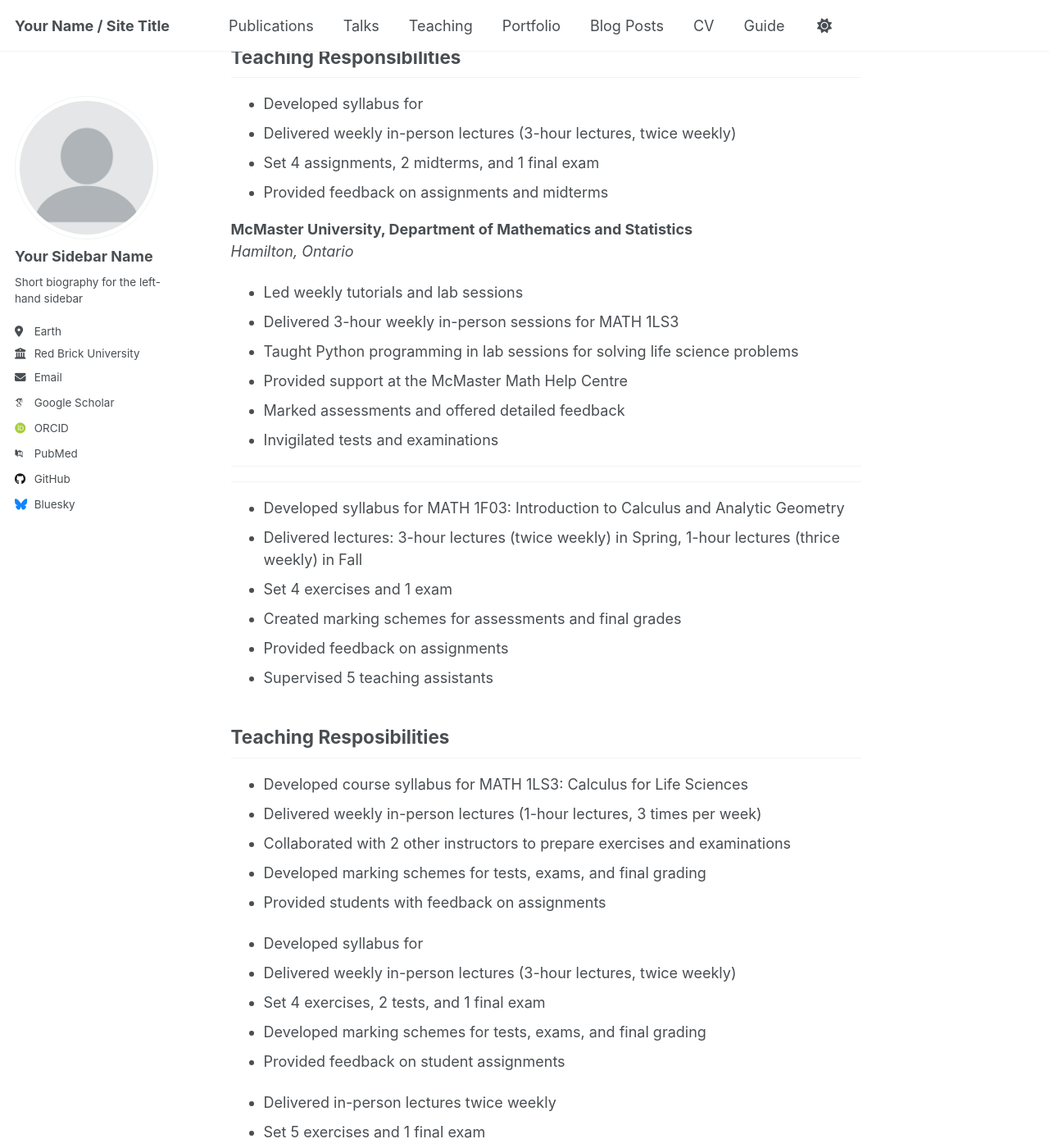
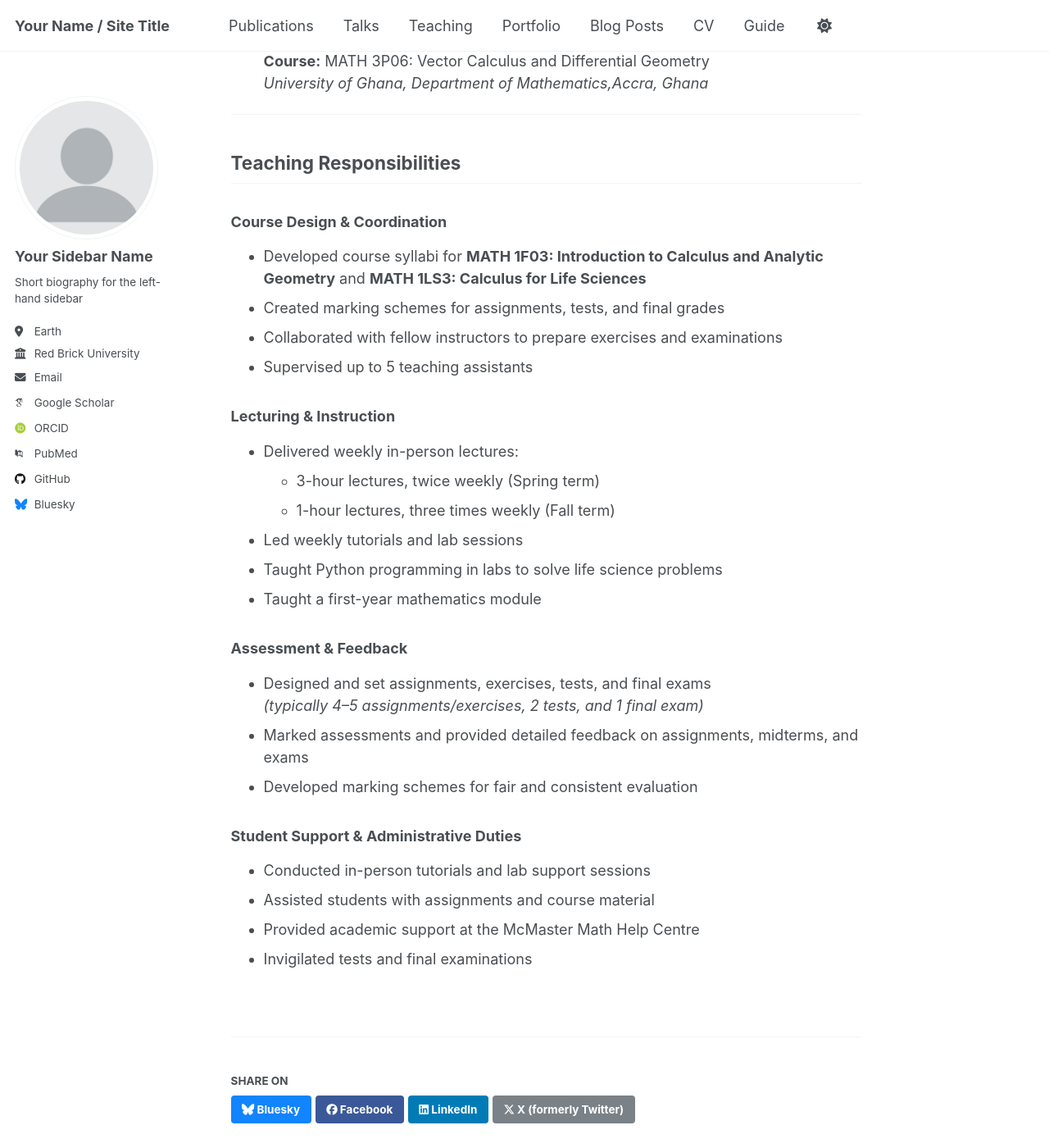
Before and after one commit to magronah/magronah.github.io, a Jekyll site: the page built from _teaching/2025-spring-teaching-2.md, in a window 1280 px wide and 1400 px high, scrolled down 909 px. Shown: the whole window at 82% size. Built offline with Jekyll 4.4.1, drawn with Linux system fonts in a browser that asks for light colours; some web fonts are replaced; some of the changed text lies outside the part shown.

Commit message:
teaching

```diff
--- a/_teaching/2025-spring-teaching-2.md
+++ b/_teaching/2025-spring-teaching-2.md
@@ -37,67 +37,37 @@ location: "Hamilton Ontario, Canada"
   **Course:** MATH 3P06: Vector Calculus and Differential Geometry
   *Brock University, Department of Mathematics and Statistics, St. Catharines, Ontario*
 
-## Teaching Responsibilities
 
-
-
-
-
-- Developed syllabus for
-- Delivered weekly in-person lectures (3-hour lectures, twice weekly)
-- Set 4 assignments, 2 midterms, and 1 final exam
-- Provided feedback on assignments and midterms
-
-**McMaster University, Department of Mathematics and Statistics**
-*Hamilton, Ontario*
-- Led weekly tutorials and lab sessions
-- Delivered 3-hour weekly in-person sessions for MATH 1LS3
-- Taught Python programming in lab sessions for solving life science problems
-- Provided support at the McMaster Math Help Centre
-- Marked assessments and offered detailed feedback
-- Invigilated tests and examinations
-
----
+* **Teaching Assistant** (*August 2012 – July 2014*)
+  **Course:** MATH 3P06: Vector Calculus and Differential Geometry
+  *University of Ghana, Department of Mathematics,Accra, Ghana*
 
 
 ---
+## Teaching Responsibilities
 
-- Developed syllabus for MATH 1F03: Introduction to Calculus and Analytic Geometry
-- Delivered lectures: 3-hour lectures (twice weekly) in Spring, 1-hour lectures (thrice weekly) in Fall
-- Set 4 exercises and 1 exam
-- Created marking schemes for assessments and final grades
-- Provided feedback on assignments
-- Supervised 5 teaching assistants
+### Course Design & Coordination
+- Developed course syllabi for **MATH 1F03: Introduction to Calculus and Analytic Geometry** and **MATH 1LS3: Calculus for Life Sciences**
+- Created marking schemes for assignments, tests, and final grades
+- Collaborated with fellow instructors to prepare exercises and examinations
+- Supervised up to 5 teaching assistants
 
+### Lecturing & Instruction
+- Delivered weekly in-person lectures:
+  - 3-hour lectures, twice weekly (Spring term)
+  - 1-hour lectures, three times weekly (Fall term)
+- Led weekly tutorials and lab sessions
+- Taught Python programming in labs to solve life science problems
+- Taught a first-year mathematics module
 
-## Teaching Resposibilities
+### Assessment & Feedback
+- Designed and set assignments, exercises, tests, and final exams
+  *(typically 4–5 assignments/exercises, 2 tests, and 1 final exam)*
+- Marked assessments and provided detailed feedback on assignments, midterms, and exams
+- Developed marking schemes for fair and consistent evaluation
 
-- Developed course syllabus for MATH 1LS3: Calculus for Life Sciences
-- Delivered weekly in-person lectures (1-hour lectures, 3 times per week)
-- Collaborated with 2 other instructors to prepare exercises and examinations
-- Developed marking schemes for tests, exams, and final grading
-- Provided students with feedback on assignments
-
-- Developed syllabus for
-- Delivered weekly in-person lectures (3-hour lectures, twice weekly)
-- Set 4 exercises, 2 tests, and 1 final exam
-- Developed marking schemes for tests, exams, and final grading
-- Provided feedback on student assignments
-
-
-- Delivered in-person lectures twice weekly
-- Set 5 exercises and 1 final exam
-- Provided feedback on assignments
-- Supervised 1 teaching assistant
-
-
-
-#### Teaching Assistant
-**University of Ghana, Department of Mathematics**
-*Accra, Ghana*
-**August 2012 – July 2014**
-- Taught a first-year mathematics module
-- Conducted in-person tutorials
-- Assisted students with assignments
-- Marked tests and exams with feedback
-- Invigilated examinations
+### Student Support & Administrative Duties
+- Conducted in-person tutorials and lab support sessions
+- Assisted students with assignments and course material
+- Provided academic support at the McMaster Math Help Centre
+- Invigilated tests and final examinations
```
Also changed, not shown: other parts of _teaching/2025-spring-teaching-2.md (+1 -1 lines).
